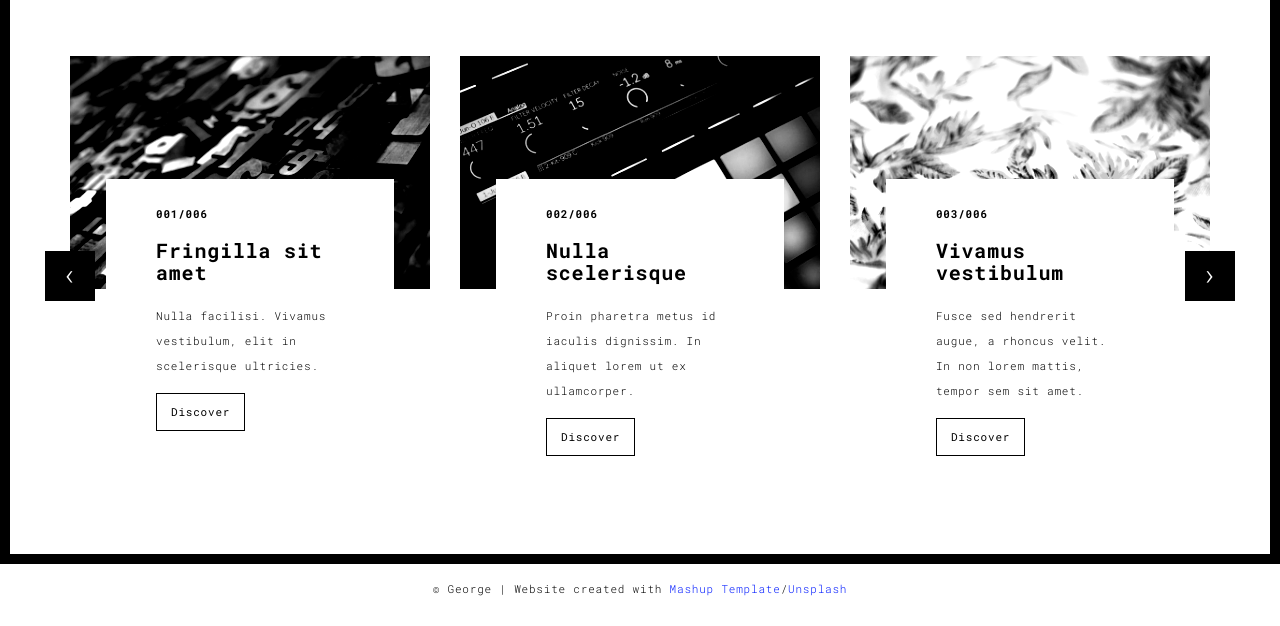
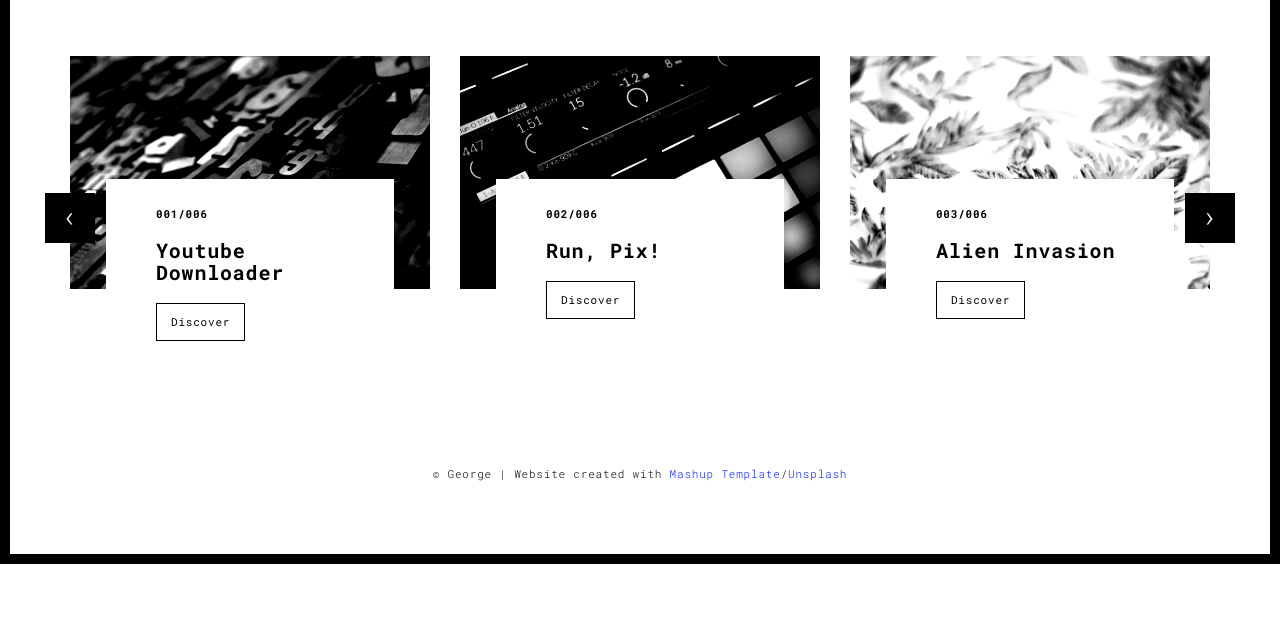
Before and after one commit to arcademiss/porty, a Flask app: page /works.html in a window 1280 px wide. Shown: the part 236-862 px from the top of the page. After the commit the page ends 800 px from the top, so only its background shows below. Run offline with Flask 3, Linux system fonts and the light colour scheme; some libraries are stand-ins or nearby versions.

Commit message:
Added works

```diff
--- a/server.py
+++ b/server.py
@@ -33,3 +33,7 @@ def submit_form():
         return redirect("/thankyou.html")
     else:
         return "something went wrong"
+
+
+if __name__ == '__main__':
+    app.run(debug=True)
--- a/templates/works.html
+++ b/templates/works.html
@@ -69,36 +69,36 @@
                 <div class="row">
                     <div class="col-sm-4">
 
-                      <a href="./work.html" title="" class="black-image-project-hover">
+                      <a href="https://github.com/arcademiss/Youtube_Downloader" title="" class="black-image-project-hover" target="_blank">
                         <img src="./static/assets/images/work01-hover.jpg" alt="" class="img-responsive">
                       </a>
                       <div class="card-container card-container-lg">
                         <h4>001/006</h4>
-                        <h3>Fringilla sit amet</h3>
-                        <p>Nulla facilisi. Vivamus vestibulum, elit in scelerisque ultricies.</p>
-                        <a href="./work.html" title="" class="btn btn-default">Discover</a>
+                        <h3>Youtube Downloader</h3>
+                        <p></p>
+                        <a href="https://github.com/arcademiss/Youtube_Downloader" title="" class="btn btn-default" target="_blank">Discover</a>
                       </div>
                     </div>
                     <div class="col-sm-4">
-                      <a href="./work.html" title="" class="black-image-project-hover">
+                     <a href="https://github.com/arcademiss/Run-Pix" title="" class="black-image-project-hover" target="_blank">
                         <img src="./static/assets/images/work02-hover.jpg" alt="" class="img-responsive">
                       </a>
                       <div class="card-container card-container-lg">
                         <h4>002/006</h4>
-                        <h3>Nulla scelerisque</h3>
-                        <p>Proin pharetra metus id iaculis dignissim. In aliquet lorem ut ex ullamcorper.</p>
-                        <a href="./work.html" title="" class="btn btn-default">Discover</a>
+                        <h3>Run, Pix!</h3>
+                        <p></p>
+                        <a href="https://github.com/arcademiss/Run-Pix" title="" class="btn btn-default" target="_blank">Discover</a>
                       </div>
                     </div>
                     <div class="col-sm-4">
-                      <a href="./work.html" title="" class="black-image-project-hover">
+                      <a href="https://github.com/arcademiss/Alien-Invasion" class="black-image-project-hover" target="_blank">
                         <img src="./static/assets/images/work03-hover.jpg" alt="" class="img-responsive">
                       </a>
                       <div class="card-container card-container-lg">
                         <h4>003/006</h4>
-                        <h3>Vivamus vestibulum</h3>
-                        <p>Fusce sed hendrerit augue, a rhoncus velit. In non lorem mattis, tempor sem sit amet.</p>
-                        <a href="./work.html" title="" class="btn btn-default">Discover</a>
+                        <h3>Alien Invasion</h3>
+                        <p></p>
+                        <a href="https://github.com/arcademiss/Alien-Invasion" title="" class="btn btn-default" target="_blank">Discover</a>
                       </div>
                     </div>
 
@@ -109,41 +109,43 @@
             <div class="item">
                 <div class="row">
                   <div class="col-sm-4">
-                    <a href="./work.html" class="black-image-project-hover">
+                    <a href="https://github.com/arcademiss/AppOpen" class="black-image-project-hover" target="_blank">
                       <img src="./static/assets/images/work02-hover.jpg" alt="Image" class="img-responsive">
                     </a>
                     <div class="card-container">
                       <h4>004/006</h4>
-                      <h3>Nulla scelerisque</h3>
-                      <p>Proin pharetra metus id iaculis dignissim. In aliquet lorem ut ex ullamcorper.</p>
-                      <a href="./work.html" class="btn btn-default">Discover</a>
+                      <h3>AppOpen</h3>
+                      <p></p>
+                      <a href="https://github.com/arcademiss/AppOpen" class="btn btn-default" target="_blank">Discover</a>
                     </div>
                   </div>
                    <div class="col-sm-4">
-                      <a href="./work.html" class="black-image-project-hover">
+                      <a href="./index.html" class="black-image-project-hover" target="_blank">
                         <img src="./static/assets/images/work01-hover.jpg" alt="Image" class="img-responsive">
                       </a>
+
                       <div class="card-container">
                         <h4>005/006</h4>
-                        <h3>Fringilla sit amet</h3>
+                        <h3>Coming soon!</h3>
                         <p>Nulla facilisi. Vivamus vestibulum, elit in scelerisque ultricies.</p>
-                        <a href="./work.html" class="btn btn-default">Discover</a>
+                        <a href="./index.html" class="btn btn-default">Discover</a>
                       </div>
                     </div>
 
                     <div class="col-sm-4">
-                      <a href="./work.html" class="black-image-project-hover">
+                      <a href="./index.html" class="black-image-project-hover">
                         <img src="./static/assets/images/work03-hover.jpg" alt="Image" class="img-responsive">
                       </a>
                       <div class="card-container">
                         <h4>006/006</h4>
-                        <h3>Vivamus vestibulum</h3>
+                        <h3>Coming soon!</h3>
                         <p>Fusce sed hendrerit augue, a rhoncus velit. In non lorem mattis, tempor sem sit amet.</p>
-                        <a href="./work.html" class="btn btn-default">Discover</a>
+                        <a href="./index.html" class="btn btn-default">Discover</a>
                       </div>
                     </div>
 
                 </div>
+
                 <!--/row-->
             </div>
 
```
